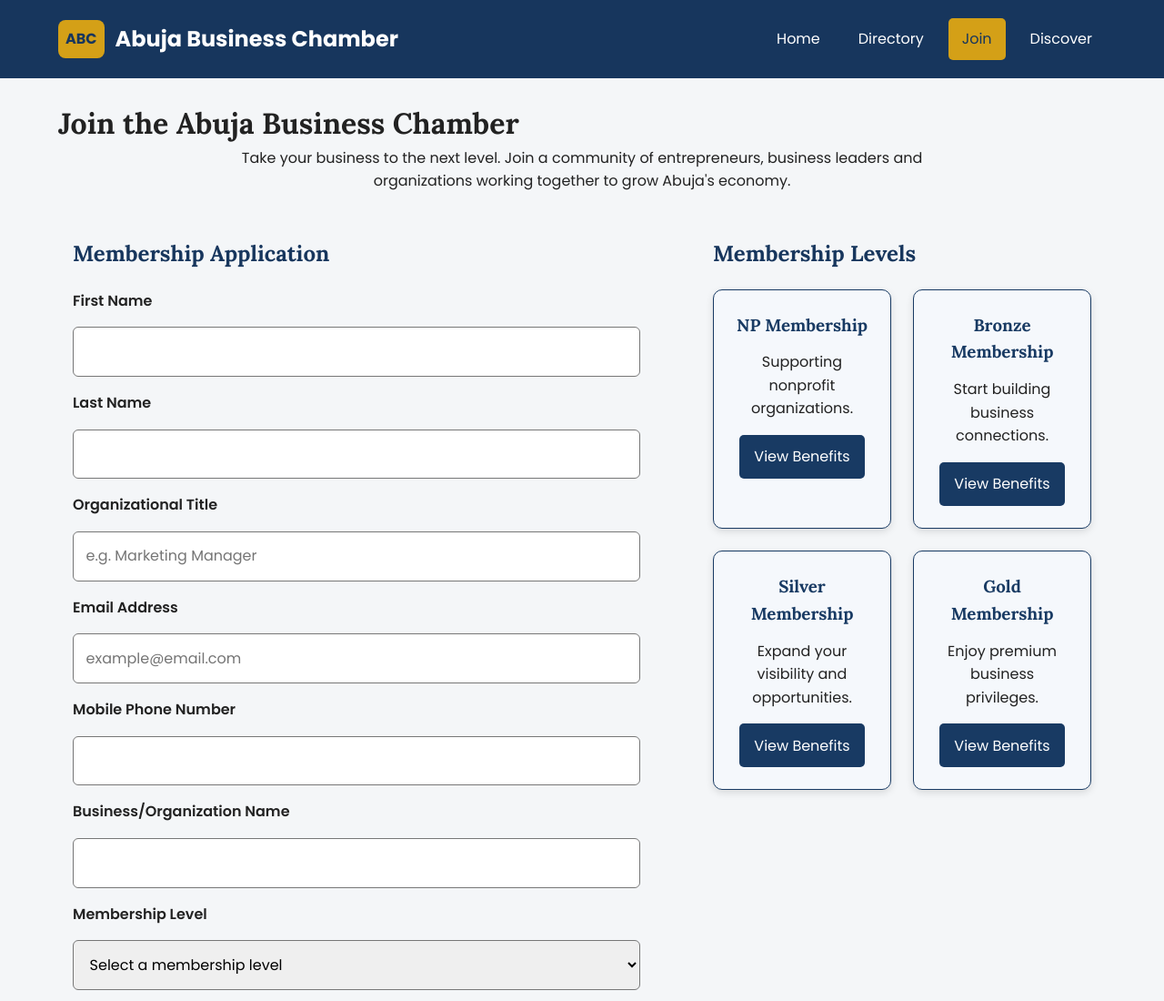
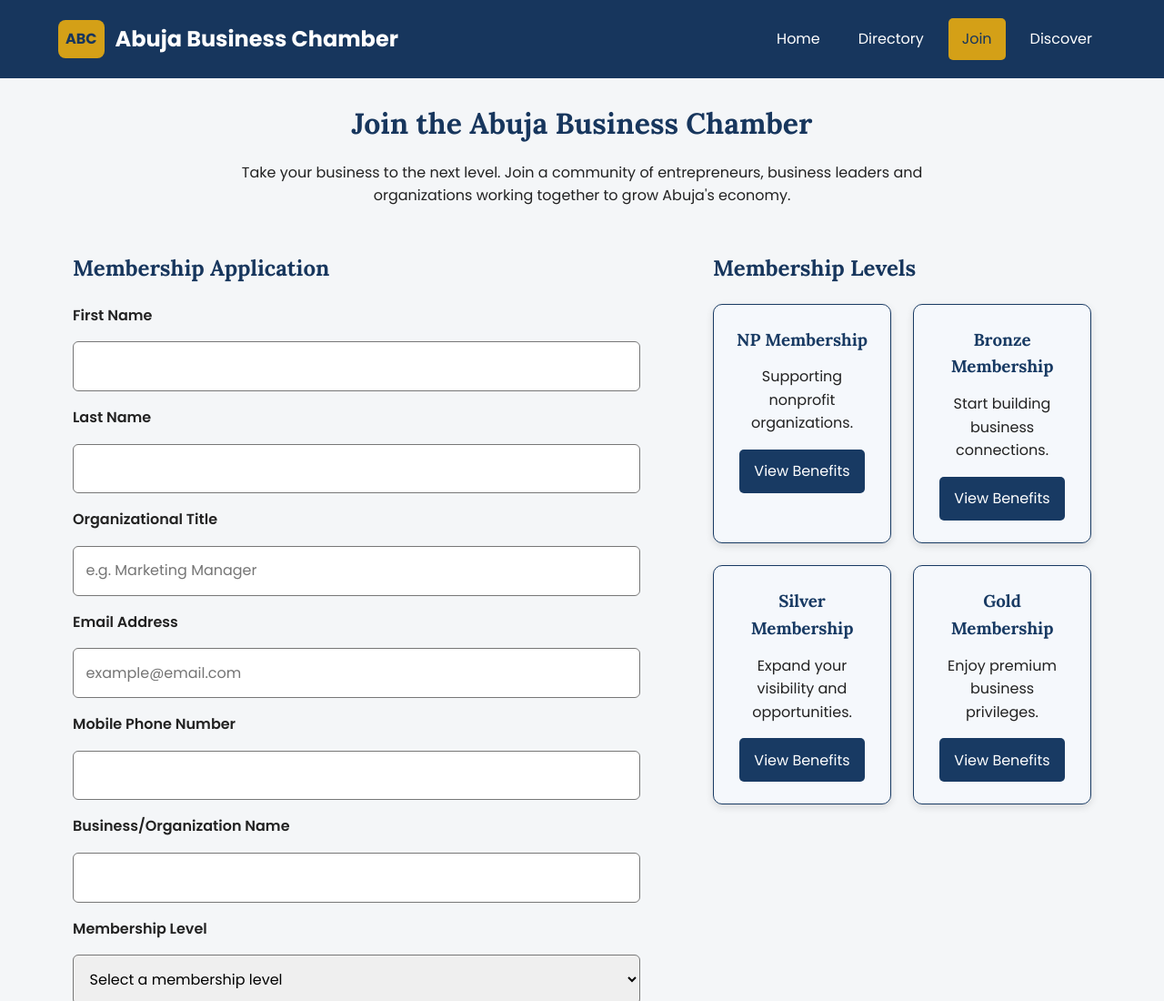
Before and after one commit to batombariSystems/wdd231, a plain HTML site: page chamber/join.html in a window 1280 px wide. Shown: the top 1100 px of the page at 91% size. Drawn offline with Linux system fonts and the light colour scheme.

Commit message:
join css

```diff
--- a/chamber/styles/join.css
+++ b/chamber/styles/join.css
@@ -5,8 +5,9 @@
     padding: 1.5rem;
 }
 
-.join-main > h2 {
+.join-main > h1 {
     text-align: center;
+    color: var(--primary-color);
     margin-bottom: 1rem;
 }
 
```
